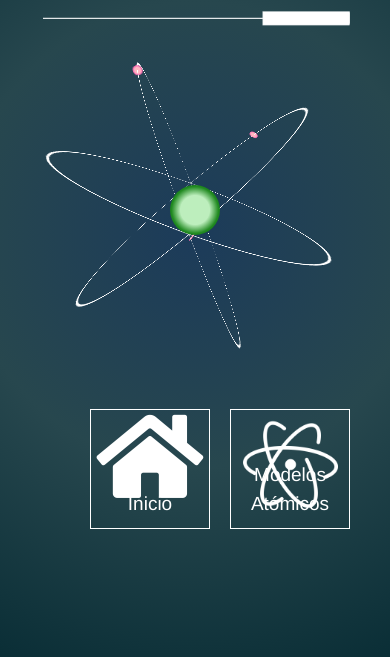
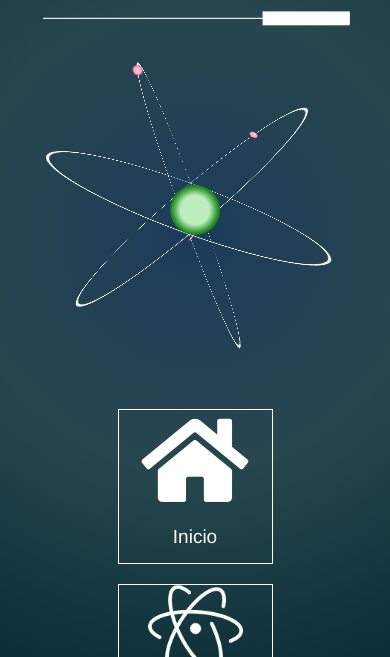
Before and after one commit to Celeromero0808/celeromero0808.github.io, a plain HTML site: page index.html in a window 390 px wide. Shown: the part 187-844 px from the top of the page. Drawn offline with Linux system fonts and the light colour scheme.

Commit message:
Update tooplate-style.css

```diff
--- a/css/tooplate-style.css
+++ b/css/tooplate-style.css
@@ -189,7 +189,7 @@ p {
 }
 
 .tm-nav-text {
-  position: absolute;
+  position: relative;
   left: 0;
   right: 0;
   bottom: 10px;
@@ -225,6 +225,7 @@ p {
 }
 
 .grid {
+
   display: flex;
   flex-wrap: wrap;
   height: 70vh;
@@ -320,6 +321,7 @@ p {
   color: white;
   z-index: 1001;
 }
+
 
 
 /* Team */
@@ -533,11 +535,9 @@ p:last-child {
     justify-content: flex-end;
   }
   .grid {
-    justify-content: flex-end;
+    justify-content: center;
   }
-  .tm-col-email {
-    padding-left: 15px;
-  }
+
   .tm-reverse-sm {
     flex-direction: column-reverse;
   }
@@ -562,8 +562,8 @@ p:last-child {
 
 @media (max-width: 419px) {
   .tm-nav-link {
-    width: 120px;
-    height: 120px;
+    width: 155px;
+    height: 155px;
   }
 
   .fa-3x {
```
